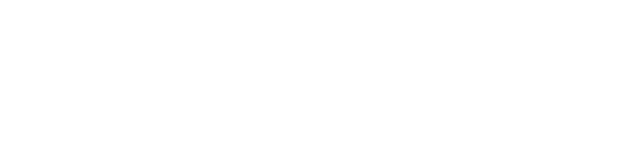
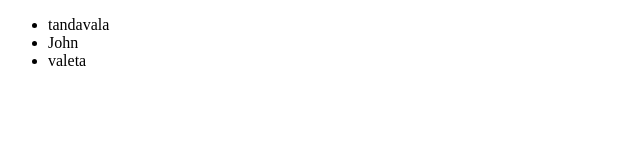
Before and after one commit to tandavala/work-with-json, a plain HTML site: page index.html in a window 1280 px wide. Shown: the whole page, without its empty margins (0-640 px from the left). Drawn offline with Linux system fonts and the light colour scheme.

Commit message:
add remote

```diff
--- a/app.js
+++ b/app.js
@@ -0,0 +1,36 @@
+var person = {
+  name: "tandavala",
+  age: 28,
+  address: {
+    street: "5 main st",
+    city: "Lobito"
+  },
+  frameworks: ["adonis js", "react js"]
+};
+
+var people = [
+  {
+    name: "tandavala",
+    age: 40
+  },
+  {
+    name: "John",
+    age: 20
+  },
+  {
+    name: "valeta",
+    age: 21
+  }
+];
+//person = JSON.stringify(person);
+//person = JSON.parse(person);
+//console.log(person.address);
+//console.log(people[1].age);
+
+var output = "";
+
+for (var i = 0; i < people.length; i++) {
+  //console.log(people[i].name);
+  output += "<li>" + people[i].name + "</li>";
+  document.getElementById("fill").innerHTML = output;
+}
--- a/index.html
+++ b/index.html
@@ -7,6 +7,8 @@
     <title>Json tuto</title>
   </head>
   <body>
+    <ul id="fill"></ul>
+
     <script src="app.js"></script>
   </body>
 </html>
```
